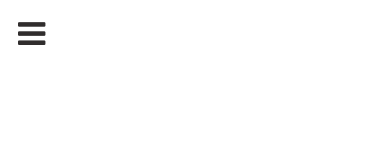
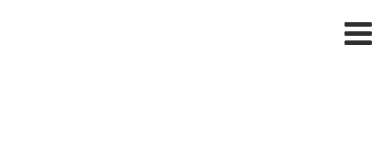
Before and after one commit to akabaker/ui-mobile-spike, an Angular app: page / in a window 390 px wide. Shown: the top 160 px of the page. Built offline with nearby package versions, Linux system fonts and the light colour scheme.

Commit message:
flex on right for hamburger

```diff
--- a/src/app/nav/nav.component.scss
+++ b/src/app/nav/nav.component.scss
@@ -29,7 +29,6 @@ ul {
     a {
         text-decoration: none;
         color: #302d2d;
-        font-size: 22px !important;
     }
 
     li:last-child {
@@ -40,7 +39,8 @@ ul {
 
 @media screen and (max-width: 748px) {
     .hamburger {
-        display: block;
+        display: flex;
+        justify-content: flex-end;
     }
 
     ul {
@@ -54,5 +54,6 @@ ul {
 
     li {
         display: none;
+        font-size: 22px;
     }
 }
```
